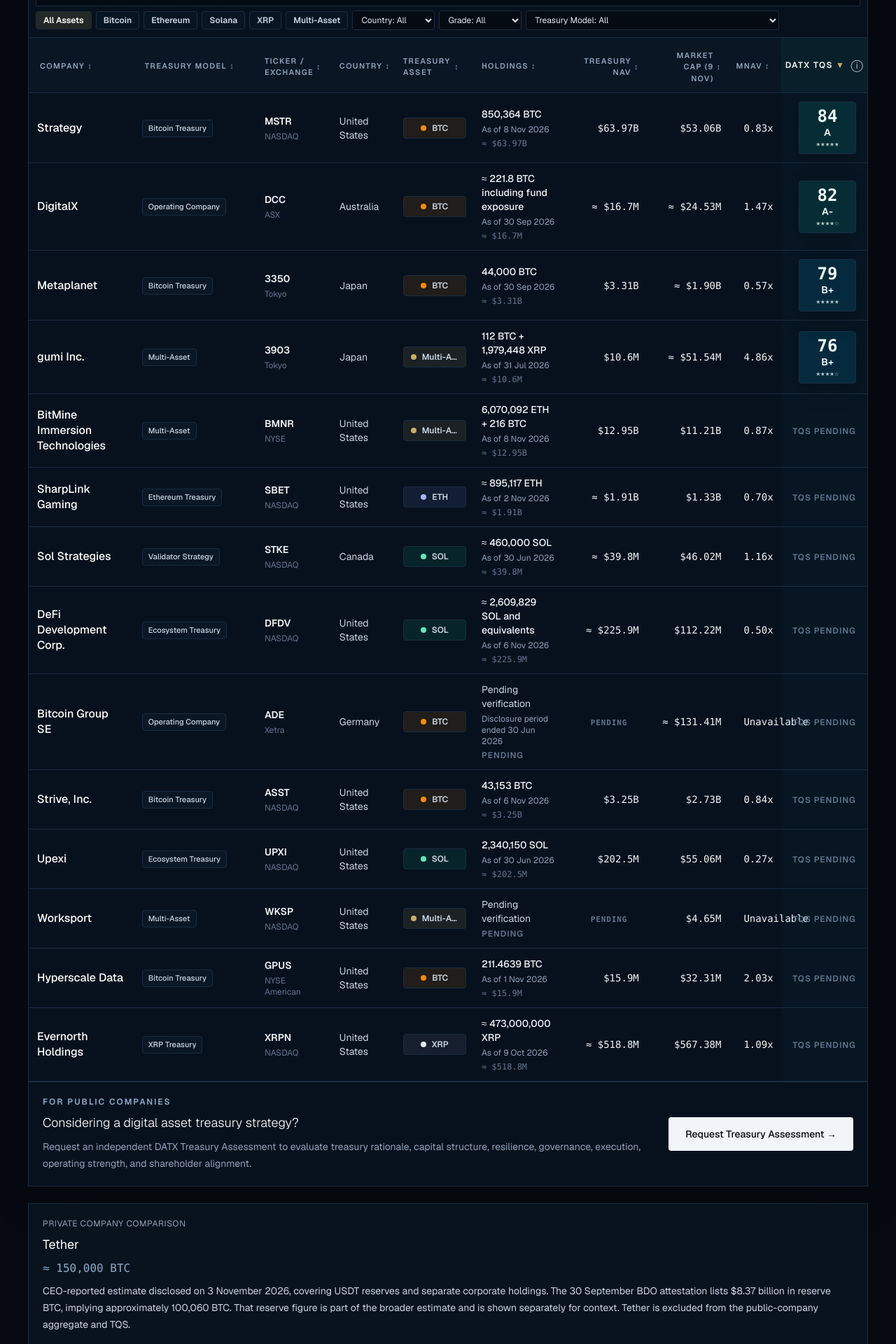
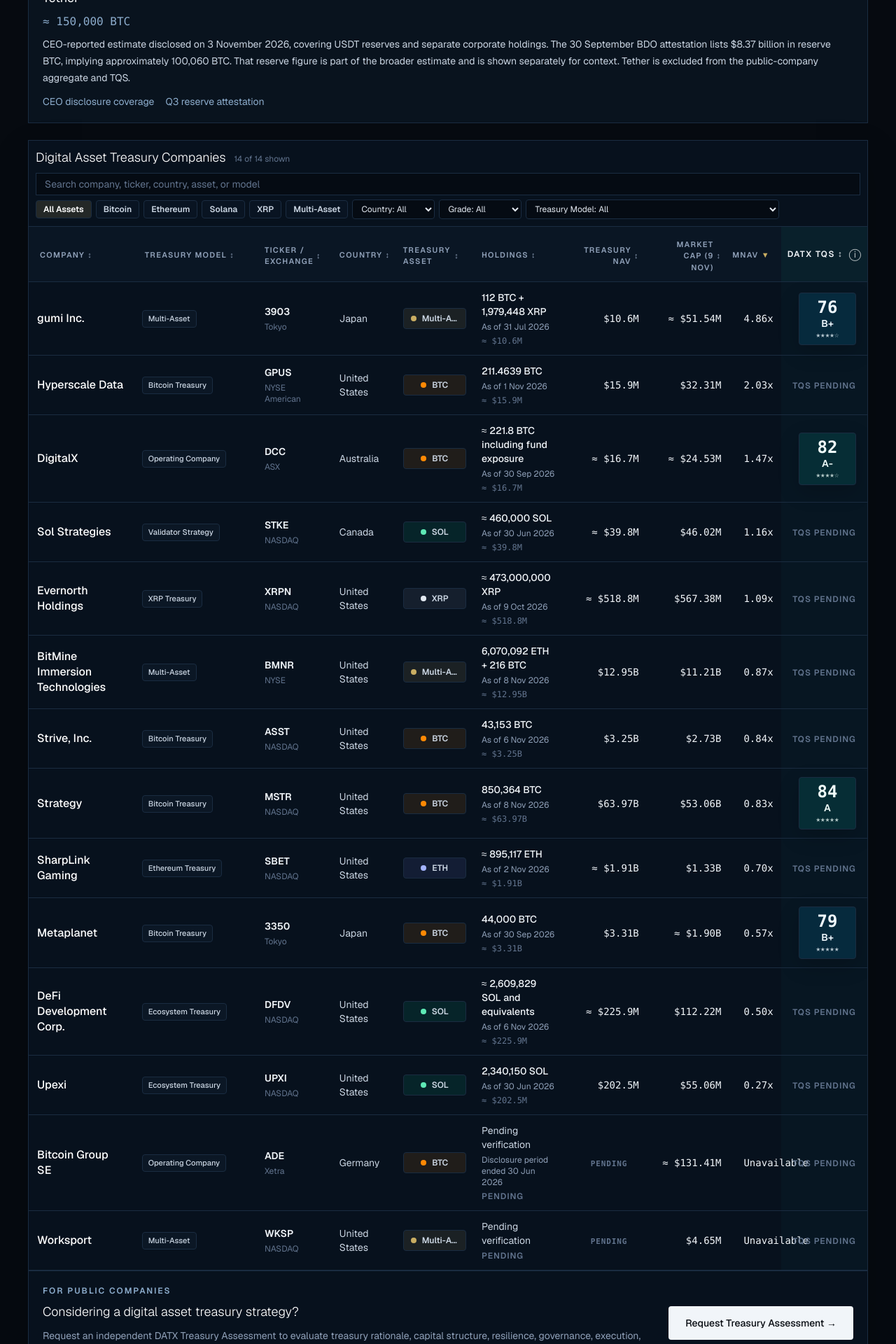
Before and after one commit to datxstrategy-creator/datx-prototype, a Next.js app: page /tracker in a window 1280 px wide. Shown: the part 360-2280 px from the top of the page at 70% size. Built offline with nearby package versions, Linux system fonts and the light colour scheme.

Commit message:
Show Tether above the tracker and default to highest mNAV

```diff
--- a/app/dat-tracker-prototype/tracker-client.tsx
+++ b/app/dat-tracker-prototype/tracker-client.tsx
@@ -9,6 +9,7 @@ import {
   useId,
   type KeyboardEvent as ReactKeyboardEvent,
   type KeyboardEvent,
+  type ReactNode,
 } from "react";
 import Image from "next/image";
 import Link from "next/link";
@@ -1303,10 +1304,12 @@ export function DatTrackerPrototype({
   companies,
   basePath = defaultTrackerBasePath,
   publicMode = false,
+  comparison,
 }: {
   companies: CompanyRecord[];
   basePath?: string;
   publicMode?: boolean;
+  comparison?: ReactNode;
 }) {
   const router = useRouter();
   const pathname = usePathname();
@@ -1316,7 +1319,10 @@ export function DatTrackerPrototype({
   const [country, setCountry] = useState(allCountries);
   const [grade, setGrade] = useState(allGrades);
   const [model, setModel] = useState(allModels);
-  const [sort, setSort] = useState<SortState>({ key: "tqs", direction: "desc" });
+  const [sort, setSort] = useState<SortState>({
+    key: publicMode ? "mnav" : "tqs",
+    direction: "desc",
+  });
   const [methodologyOpen, setMethodologyOpen] = useState(false);
   const [priorityCoverageCompany, setPriorityCoverageCompany] =
     useState<CompanyRecord | null>(null);
@@ -1572,6 +1578,8 @@ export function DatTrackerPrototype({
           ) : null}
         </div>
       </section>
+
+      {comparison}
 
       <section className="container-frame py-1.5 sm:py-2">
         <div className="border border-datx-line bg-[#07111d] shadow-panel">
--- a/app/tracker/page.tsx
+++ b/app/tracker/page.tsx
@@ -596,6 +596,27 @@ export default function TrackerPage() {
     },
   };
 
+  const tetherComparison = (
+    <section id="tether" className="container-frame py-4" aria-labelledby="tether-heading">
+      <div className="border border-datx-line bg-datx-panel/60 p-5">
+        <p className="text-xs uppercase tracking-wider text-slate-400">Private company comparison</p>
+        <h2 id="tether-heading" className="mt-2 text-lg text-white">Tether</h2>
+        <p className="mt-2 font-mono text-datx-accent">≈ 150,000 BTC</p>
+        <p className="mt-2 text-sm leading-6 text-slate-300">
+          CEO-reported estimate disclosed on 3 November 2026, covering USDT reserves
+          and separate corporate holdings. The 30 September BDO attestation lists
+          $8.37 billion in reserve BTC, implying approximately 100,060 BTC. That
+          reserve figure is part of the broader estimate and is shown separately for
+          context. Tether is excluded from the public-company aggregate and TQS.
+        </p>
+        <div className="mt-3 flex flex-wrap gap-x-4 gap-y-1 text-sm text-datx-accent">
+          <a href="https://www.coindesk.com/business/2026/11/03/tether-holds-150-000-bitcoin-worth-usd11-5-billion-ceo-paolo-ardoino-says">CEO disclosure coverage</a>
+          <a href="https://tether.io/news/tether-generates-1-5-billion-in-q3-net-operating-profit-as-reserve-buffer-doubles-to-almost-8-billion/">Q3 reserve attestation</a>
+        </div>
+      </div>
+    </section>
+  );
+
   return (
     <>
       <script
@@ -611,26 +632,13 @@ export default function TrackerPage() {
           </main>
         }
       >
-        <DatTrackerPrototype basePath="/tracker" companies={companies} publicMode />
+        <DatTrackerPrototype
+          basePath="/tracker"
+          companies={companies}
+          comparison={tetherComparison}
+          publicMode
+        />
       </Suspense>
-      <section id="tether" className="container-frame py-4" aria-labelledby="tether-heading">
-        <div className="border border-datx-line bg-datx-panel/60 p-5">
-          <p className="text-xs uppercase tracking-wider text-slate-400">Private company comparison</p>
-          <h2 id="tether-heading" className="mt-2 text-lg text-white">Tether</h2>
-          <p className="mt-2 font-mono text-datx-accent">≈ 150,000 BTC</p>
-          <p className="mt-2 text-sm leading-6 text-slate-300">
-            CEO-reported estimate disclosed on 3 November 2026, covering USDT reserves
-            and separate corporate holdings. The 30 September BDO attestation lists
-            $8.37 billion in reserve BTC, implying approximately 100,060 BTC. That
-            reserve figure is part of the broader estimate and is shown separately for
-            context. Tether is excluded from the public-company aggregate and TQS.
-          </p>
-          <div className="mt-3 flex flex-wrap gap-x-4 gap-y-1 text-sm text-datx-accent">
-            <a href="https://www.coindesk.com/business/2026/11/03/tether-holds-150-000-bitcoin-worth-usd11-5-billion-ceo-paolo-ardoino-says">CEO disclosure coverage</a>
-            <a href="https://tether.io/news/tether-generates-1-5-billion-in-q3-net-operating-profit-as-reserve-buffer-doubles-to-almost-8-billion/">Q3 reserve attestation</a>
-          </div>
-        </div>
-      </section>
       <section id="holdings-sources" className="container-frame pb-8" aria-labelledby="holdings-sources-heading">
         <details className="border border-datx-line bg-datx-panel/60 p-5">
           <summary id="holdings-sources-heading" className="cursor-pointer text-sm font-semibold text-white">
```
